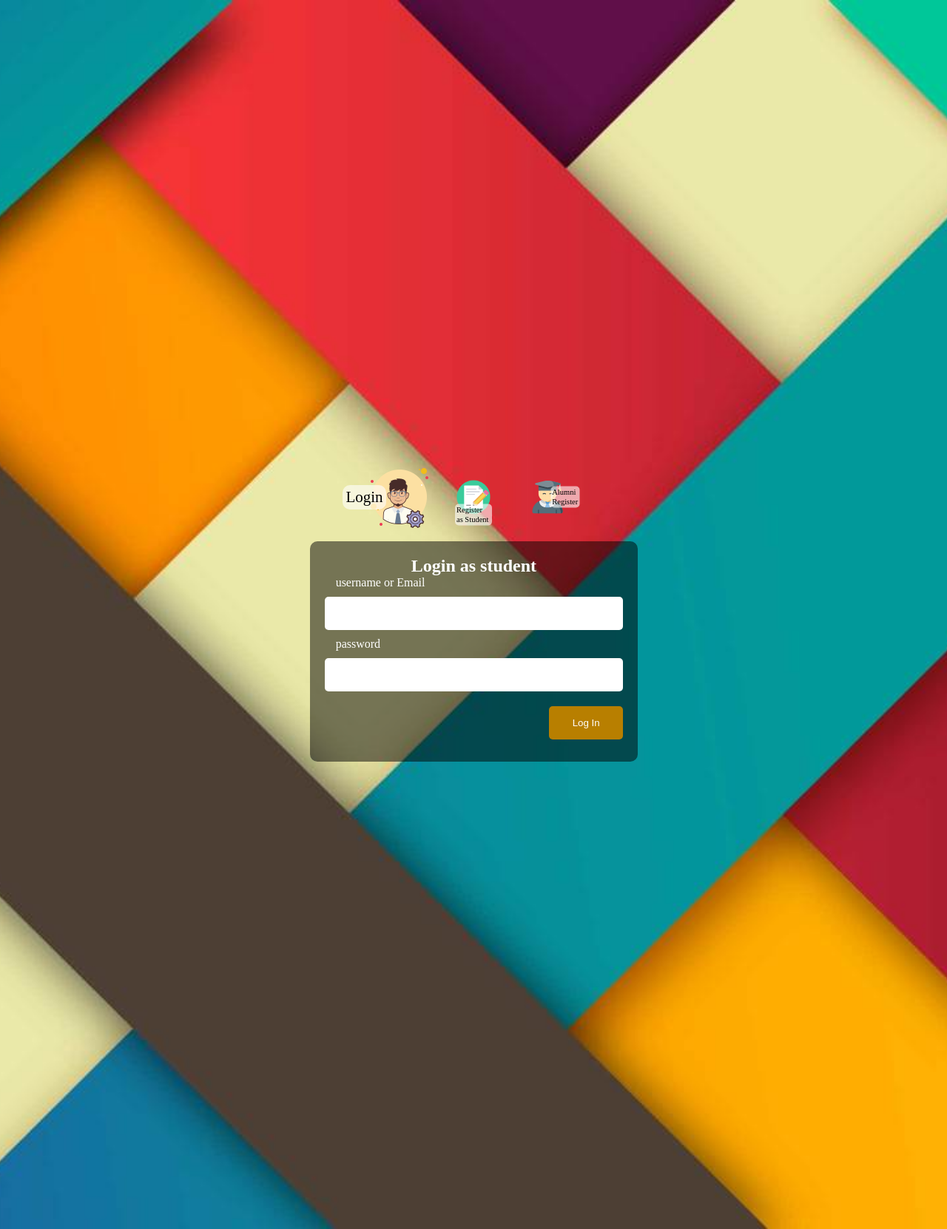
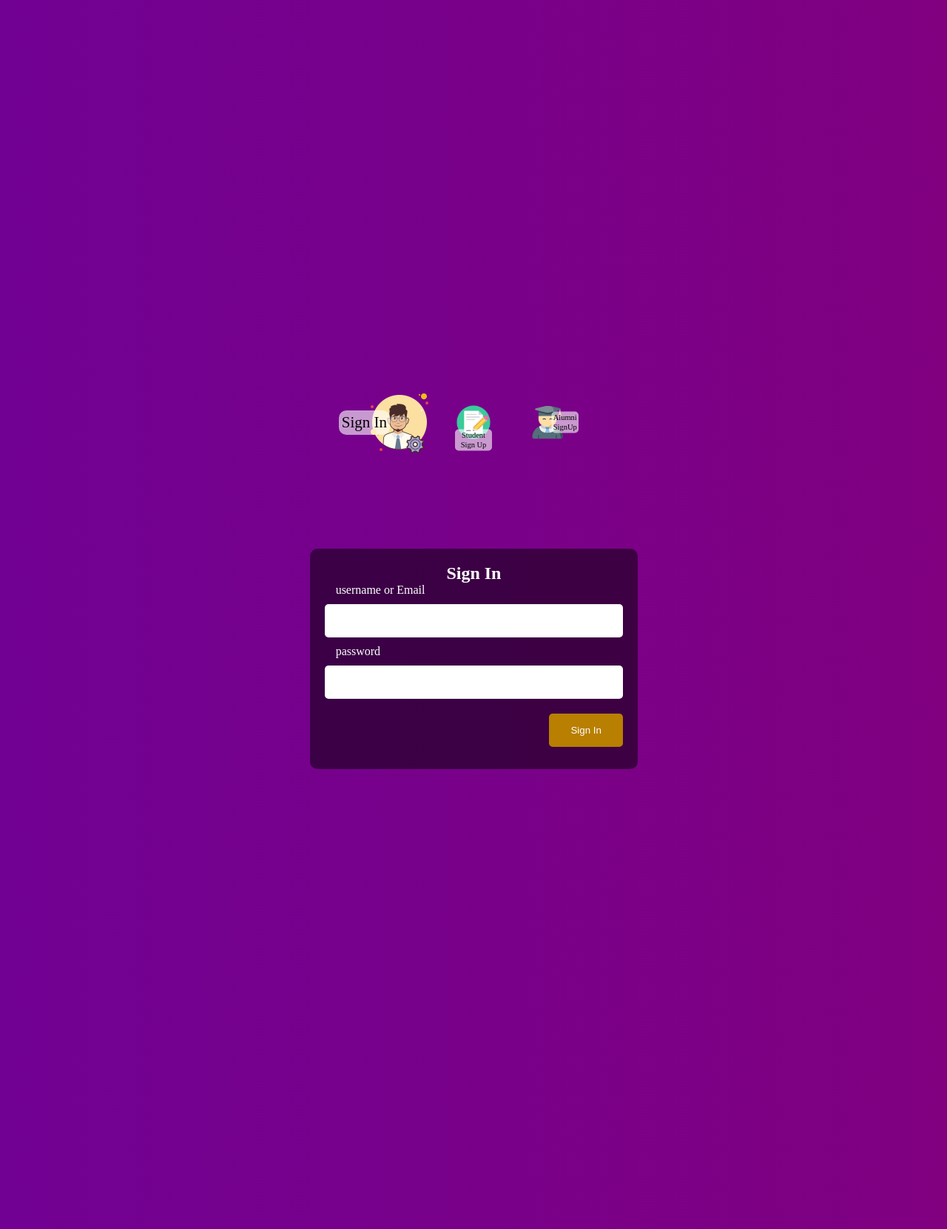
Before and after one commit to csahu3008/alumniConnect, a PHP site: page /login.php in a window 1280 px wide. Shown: the whole page at 74% size. Run offline with PHP 8.4, Linux system fonts and the light colour scheme.

Commit message:
small modifications

```diff
--- a/assets/css/index.css
+++ b/assets/css/index.css
@@ -6,7 +6,7 @@
 .header{
     width:100%;
     height:35rem;
-    background-image: linear-gradient(to right,purple,blue);
+    background-image: linear-gradient(to right,#710193,#800080);
     border-bottom-left-radius: 50% 20%;
     border-bottom-right-radius: 50% 20%;
     overflow: hidden;
--- a/assets/css/login.css
+++ b/assets/css/login.css
@@ -8,7 +8,7 @@
     height: 100vh;
     overflow: hidden;
     overflow-y: scroll;
-    background: black url('../img/formBg.jpg') fixed center;
+    background-image: linear-gradient(to right,#710193,#800080);
     background-size: cover;
     display: flex;
     align-items: center;
@@ -41,12 +41,7 @@
     margin: 10px 0 10px auto;
     background: #b87f00;
     color: white;
-} #userIdSpan, #passwordSpan, #nameSpan, #emailSpan,
-  #collegeSpan, #branchSpan, #contactSpan, #semesterSpan,
-  #admissionSpan, #password1Span, #password2Span,
-  #anameSpan, #aemailSpan,
-  #acollegeSpan, #abranchSpan, #acontactSpan, #asemesterSpan,
-  #aadmissionSpan, #apassword1Span, #apassword2Span  {
+} label > span  {
     position: relative;
     top: 40px;
     left: 15px;
@@ -85,7 +80,7 @@
     display: flex;
     align-items: center;
     justify-content: center;
-    height: 100px;
+    height: 120px;
 }.icon {
     background: transparent url('../img/admin-settings-male.png') center;
     background-size: cover;
@@ -112,6 +107,7 @@
     background: #ffffff99;
     cursor: pointer;
     font-size: 21px;
+    text-align: center;
 } #icon2 > span {
     margin-top: 95px;
     margin-left: 0;
@@ -126,7 +122,7 @@
 #signIn, #register, #alumniRegister {
     display: inline-block;
 } #register, #alumniRegister {
-    height: 271px;
+    height: 500px;
     overflow: hidden;
     overflow-y: scroll;
 }
@@ -183,3 +179,8 @@
         width: 90%;
     }
 }
+
+.wrong{
+    margin-top: 0px;
+    border: 2px solid red;
+}
--- a/login.php
+++ b/login.php
@@ -16,16 +16,16 @@
         <div>
         <div class="icons">
             <!-- <div> -->
-                <div id="icon1" class="icon" onclick="register('#icon1', '#icon2', '#icon3', '#signIn')"><span>Login</span></div>
-                <div id="icon2" class="icon" onclick="register('#icon2', '#icon1', '#icon3', '#register')"><span>Register as Student</span></div>
-                <div id="icon3" class="icon" onclick="register('#icon3', '#icon1', '#icon2', '#alumniRegister')"><span>Alumni Register</span></div>
+                <div id="icon1" class="icon" onclick="register('#icon1', '#icon2', '#icon3', '#signIn')"><span>Sign In</span></div>
+                <div id="icon2" class="icon" onclick="register('#icon2', '#icon1', '#icon3', '#register')"><span>Student Sign Up</span></div>
+                <div id="icon3" class="icon" onclick="register('#icon3', '#icon1', '#icon2', '#alumniRegister')"><span>Alumni SignUp</span></div>
             <!-- </div> -->
         </div>
         <div class="forms">
 
             <div>
                 <form action="" method="POST" id="signIn">
-                    <h2>Login as student</h2>
+                    <h2>Sign In</h2>
                     <div id="loginForm">
                         <label for="userId"><span id="userIdSpan">username or Email</span>
                             <input required type="text" name="user" id="userId" onfocus="moveUp('userId')" onblur="moveDown('userId')">
@@ -33,12 +33,12 @@
                         <label for="password"><span id="passwordSpan">password</span>
                             <input required type="password" name="pwd" id="password" onfocus="moveUp('password')" onblur="moveDown('password')">
                         </label>
-                        <button id="submit">Log In</button>
+                        <button id="submit">Sign In</button>
                     </div>
                 </form>
                 <!-- signup -->
                 <form action="./register/studentSignup.php" method="POST" id="register" onsubmit="return checkPassword()">
-                    <h2>Signup as student</h2>
+                    <h2>Student Sign Up</h2>
                     <div id="loginForm">
                         <label for="name"><span id="nameSpan">Name</span>
                             <input required type="text" name="sName" id="name" onfocus="moveUp('name')" onblur="moveDown('name')">
@@ -68,12 +68,12 @@
                             <input required type="password" name="password2" id="password2" onfocus="moveUp('password2')" onblur="moveDown('password2')">
                         </label>
 
-                        <button id="submit">Register</button>
+                        <button id="submit">Sign Up</button>
                     </div>
                 </form>
                 <!-- signup -->
                 <form action="./register/alumniSignup.php" method="POST" id="alumniRegister" onsubmit="return checkPassword()">
-                    <h2>Register as Alumni</h2>
+                    <h2>Alumni Sign Up</h2>
                     <div id="loginForm">
                         <label for="aname"><span id="anameSpan">Name</span>
                             <input required type="text" name="sName" id="aname" onfocus="moveUp('aname')" onblur="moveDown('aname')">
@@ -195,14 +195,20 @@
                      }else{
                         // session_start();
                         $_SESSION['user']=$user;
-                        echo "Something went wrong. ☹ ";
+                       // echo "Something went wrong. ☹ ";
                     }
                 }else{
-                    echo "wrong password";
+                   // echo "<div class='wrong'>wrong password </div>";
+                    ?>
+                <script> alert("Wrong Password"); </script>
+                    <?php
                 }
             }
             else{
-                echo "Username invalid";
+                //echo "<div class='wrong'>Invalid User </div>";
+                ?>
+                <script> alert("Invalid User"); </script>
+                    <?php
             }
         }
     ?>
```
Also changed, not shown: dte/.php (deleted, +0 -51 lines), dte/etd.html (deleted, +0 -33 lines).
